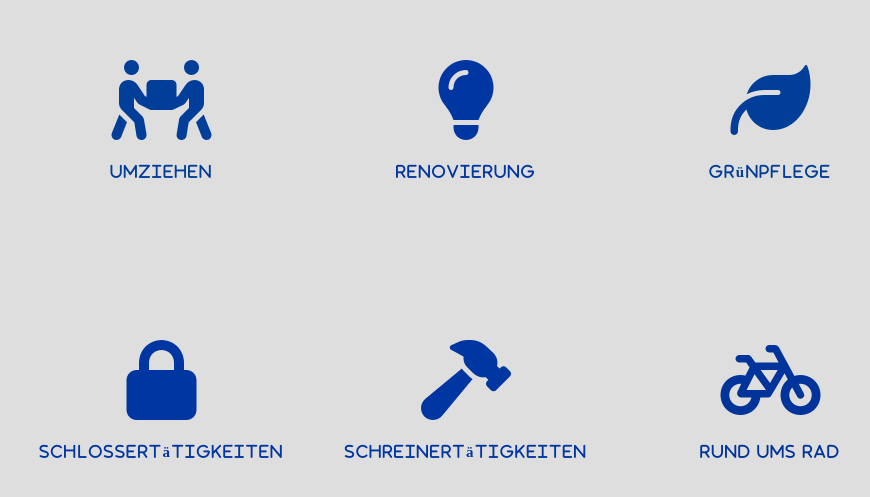
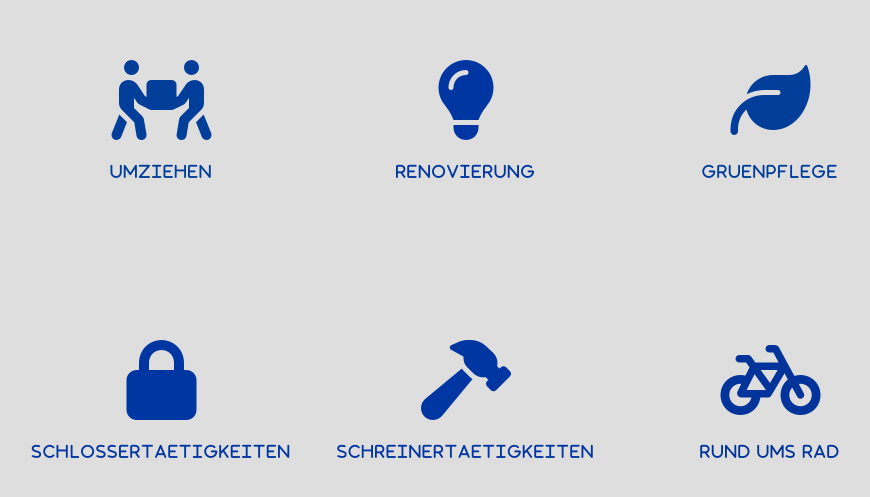
Before and after one commit to marvinbra/Dodos-website, a plain HTML site: page index.html in a window 1280 px wide. Shown: the part 2624-3121 px from the top of the page, without its empty margins (174-1044 px from the left). Drawn offline with nearby package versions, Linux system fonts and the light colour scheme; a web font is replaced by a local one.

Commit message:
render error fix
difficulties in displaying the vowels

```diff
--- a/index.html
+++ b/index.html
@@ -90,14 +90,14 @@
                     <a class="keyPointsExtra">Renovierung</a>
                 </i>
                 <i class="fa-solid fa-leaf fa-2xl" style="color: #003e9a;">
-                    <a class="keyPointsExtra">Grünpflege</a>
+                    <a class="keyPointsExtra">Gruenpflege</a>
                 </i>
                 <br>
                 <i class="fa-solid fa-lock fa-2xl" style="color: #0036a2;">
-                    <a class="keyPointsExtra">Schlossertätigkeiten</a>
+                    <a class="keyPointsExtra">Schlossertaetigkeiten</a>
                 </i>
                 <i class="fa-solid fa-hammer fa-2xl" style="color: #0036a2;">
-                    <a class="keyPointsExtra">Schreinertätigkeiten</a>
+                    <a class="keyPointsExtra">Schreinertaetigkeiten</a>
                 </i>
                 <i class="fa-solid fa-bicycle fa-2xl" style="color: #00349a;">
                     <a class="keyPointsExtra">Rund ums Rad</a>
```
